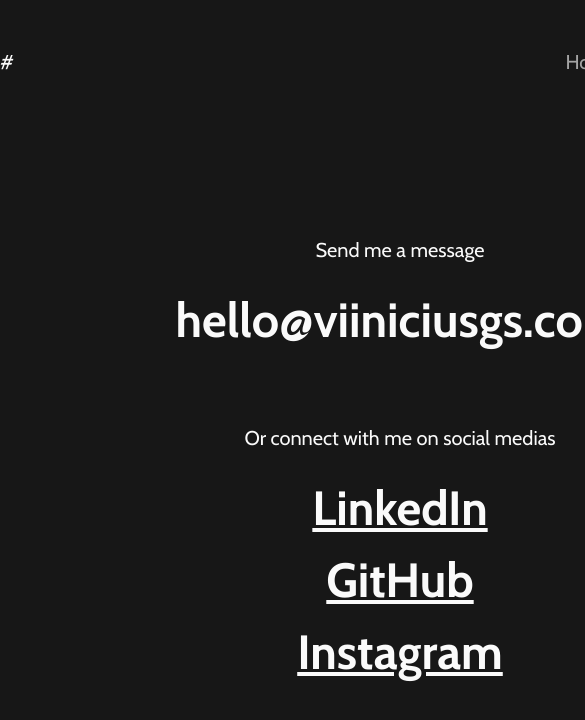
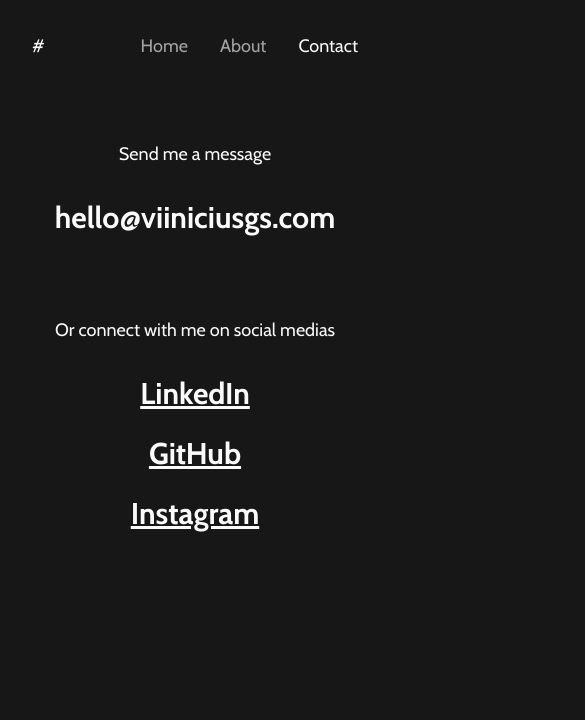
Before and after one commit to viiniciusgs/viiniciusgs.com, a Next.js app: page /contact in a window 390 px wide. Shown: the top 720 px of the page, 585 px wide, since content can reach past the window. Built offline with nearby package versions, Linux system fonts and the light colour scheme.

Commit message:
:iphone: add responsive design

```diff
--- a/src/app/about/page.tsx
+++ b/src/app/about/page.tsx
@@ -1,6 +1,6 @@
 export default function About() {
   return (
-    <section className="mt-40 pb-40">
+    <section className="mt-40 pb-40 md:mt-20 md:pb-20">
       <p>
         Hey there, welcome to my personal website! I&apos;m [Your Name] and
         I&apos;m stoked to share some stuff about me with you.
--- a/src/app/contact/page.tsx
+++ b/src/app/contact/page.tsx
@@ -4,7 +4,7 @@
 
 export default function Contact() {
   return (
-    <section className="mt-40 pb-40 text-center">
+    <section className="mt-40 pb-40 text-center md:mt-20 md:pb-20">
       <p>Send me a message</p>
       <TextToCopy />
       <p className="mt-20">Or connect with me on social medias</p>
@@ -12,7 +12,7 @@
         <Link
           href="https://www.linkedin.com/in/viiniciusgs/"
           target="_blank"
-          className="text-5xl font-bold underline"
+          className="text-5xl font-bold underline md:text-3xl"
         >
           LinkedIn
         </Link>
@@ -21,7 +21,7 @@
         <Link
           href="https://github.com/viiniciusgs/"
           target="_blank"
-          className="mt-6 text-5xl font-bold underline"
+          className="mt-6 text-5xl font-bold underline md:text-3xl"
         >
           GitHub
         </Link>
@@ -30,7 +30,7 @@
         <Link
           href="https://www.instagram.com/viiniciusgs/"
           target="_blank"
-          className="mt-6 text-5xl font-bold underline"
+          className="mt-6 text-5xl font-bold underline md:text-3xl"
         >
           Instagram
         </Link>
--- a/src/app/layout.tsx
+++ b/src/app/layout.tsx
@@ -16,9 +16,9 @@
   return (
     <html lang="en">
       <body
-        className={`bg-neutral-900 ${cabin.variable} font-sans text-xl text-neutral-50`}
+        className={`bg-neutral-900 ${cabin.variable} font-sans text-xl text-neutral-50 md:text-lg`}
       >
-        <main className="w-[50rem] h-screen py-12 mx-auto">
+        <main className="w-[53rem] min-h-screen p-12 mx-auto lg:w-full md:p-8">
           <Header />
           {children}
         </main>
--- a/src/app/page.tsx
+++ b/src/app/page.tsx
@@ -2,12 +2,13 @@
 
 export default function Home() {
   return (
-    <section className="mt-40">
-      <h1 className="text-5xl font-bold">Vinicius Gabriel</h1>
+    <section className="mt-40 md:mt-20">
+      <h1 className="text-5xl font-bold md:text-3xl">Vinicius Gabriel</h1>
       <h2 className="mt-12">
         Frontend Engineer at{' '}
         <Link
           href="http://begrowth.com.br/"
+          target="_blank"
           className="underline decoration-1 underline-offset-4"
         >
           Be Growth
--- a/src/components/TextToCopy.tsx
+++ b/src/components/TextToCopy.tsx
@@ -11,7 +11,7 @@
 
   return (
     <p
-      className="mt-8 text-5xl font-bold cursor-copy"
+      className="mt-8 text-5xl font-bold cursor-copy md:text-3xl"
       onClick={copyToClipboard}
     >
       hello@viiniciusgs.com
--- a/tailwind.config.js
+++ b/tailwind.config.js
@@ -11,6 +11,7 @@
       },
       screens: {
         md: { max: '768px' },
+        lg: { max: '1024px' },
       },
     },
   },
```
